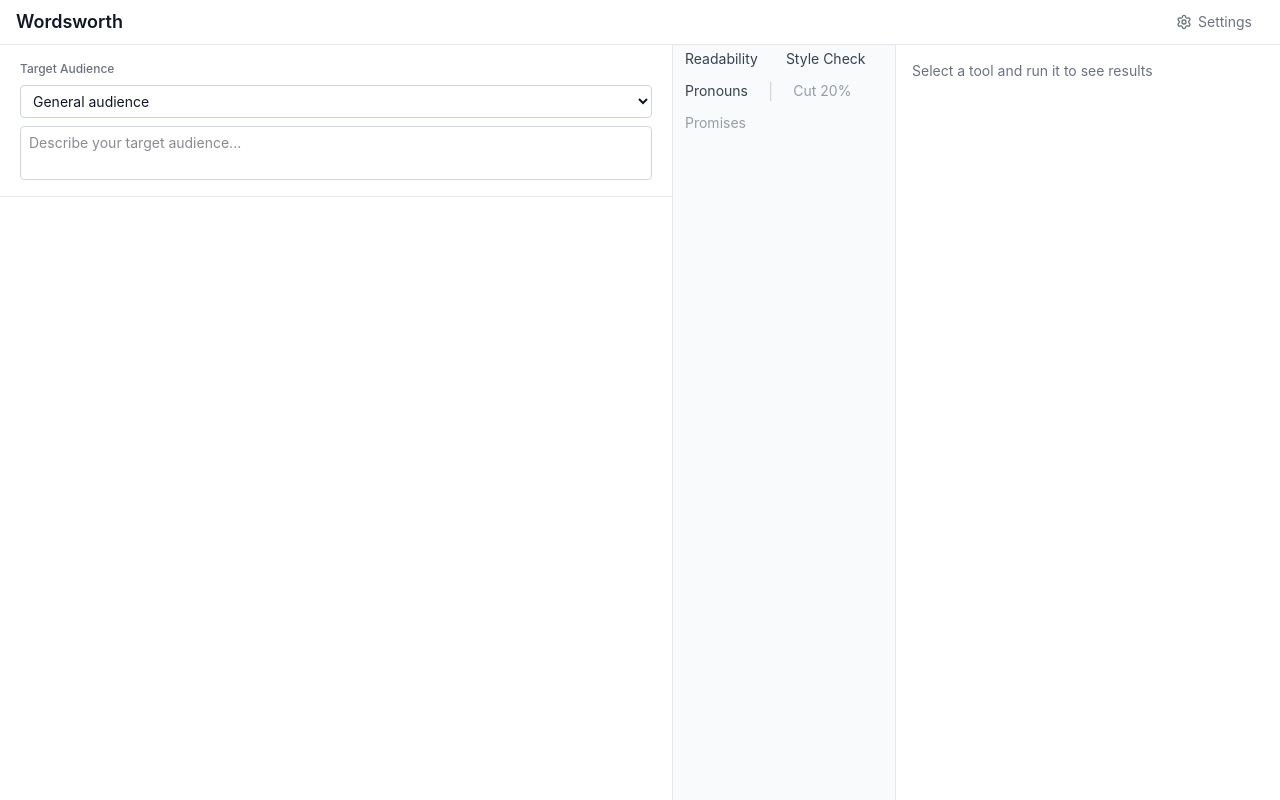
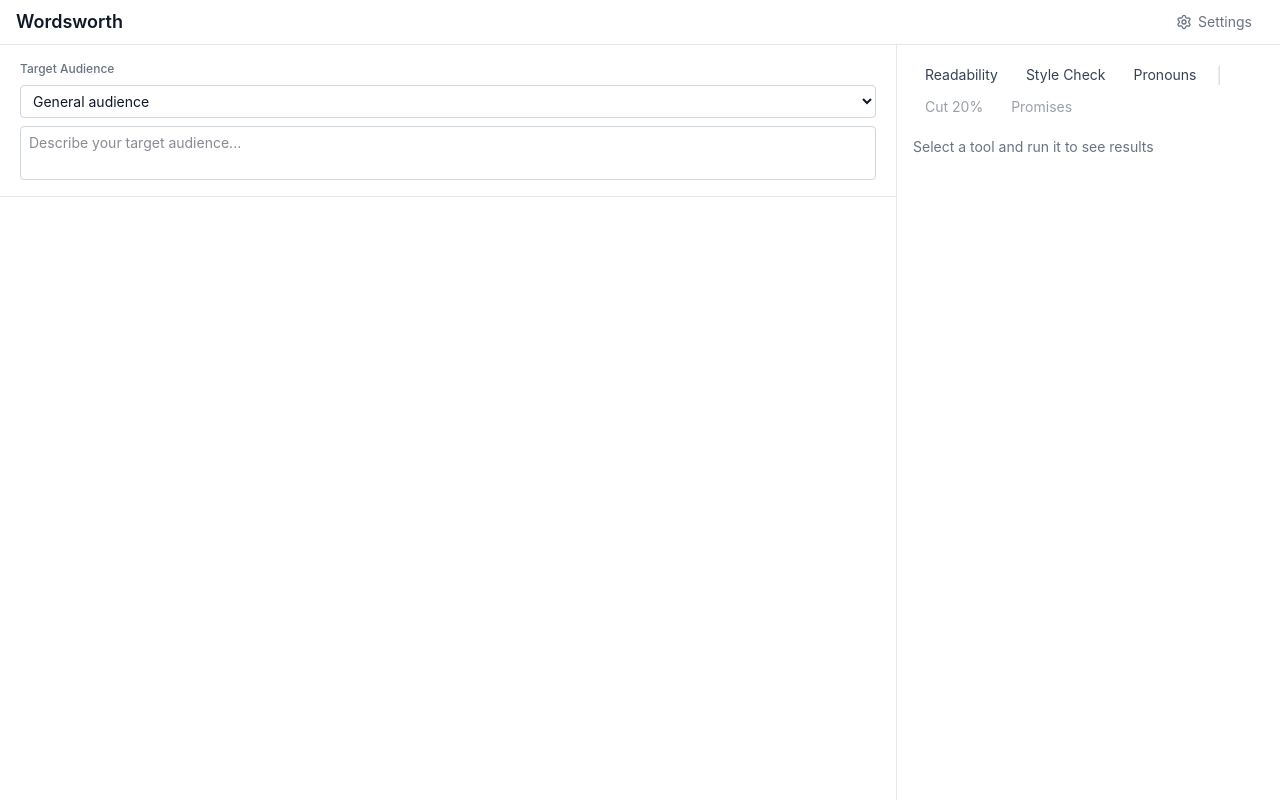
Before and after one commit to phazonoverload/wordsworth, a Vue app: page / in a window 1280 px wide. Built offline with nearby package versions, Linux system fonts and the light colour scheme.

Commit message:
refactor: convert to 2-pane layout, move ToolSelector into ResultsPane

```diff
--- a/src/App.vue
+++ b/src/App.vue
@@ -2,7 +2,6 @@
 import { ref } from 'vue'
 import { Settings } from 'lucide-vue-next'
 import EditorPane from '@/components/EditorPane.vue'
-import ToolSelector from '@/components/ToolSelector.vue'
 import ReaderContext from '@/components/ReaderContext.vue'
 import ResultsPane from '@/components/ResultsPane.vue'
 import SettingsModal from '@/components/SettingsModal.vue'
@@ -26,7 +25,7 @@ useAutoRun()
       </button>
     </header>
 
-    <!-- Main content: 3-column layout -->
+    <!-- Main content: 2-pane layout -->
     <div class="flex-1 flex overflow-hidden">
       <!-- Left: Editor + Reader Context -->
       <div class="flex-1 flex flex-col overflow-hidden">
@@ -34,13 +33,8 @@ useAutoRun()
         <EditorPane class="flex-1" />
       </div>
 
-      <!-- Center: Tool bar -->
-      <aside class="w-56 border-x border-gray-200 overflow-y-auto bg-gray-50">
-        <ToolSelector />
-      </aside>
-
-      <!-- Right: Results -->
-      <aside class="w-96 overflow-y-auto">
+      <!-- Right: Results (includes ToolSelector at top) -->
+      <aside class="w-96 border-l border-gray-200 overflow-y-auto">
         <ResultsPane />
       </aside>
     </div>
--- a/src/components/ResultsPane.vue
+++ b/src/components/ResultsPane.vue
@@ -1,5 +1,6 @@
 <script setup lang="ts">
 import { useToolStore } from '@/stores/tools'
+import ToolSelector from '@/components/ToolSelector.vue'
 import ReadabilityResult from '@/components/results/ReadabilityResult.vue'
 import StyleCheckResult from '@/components/results/StyleCheckResult.vue'
 import PronounResult from '@/components/results/PronounResult.vue'
@@ -11,6 +12,7 @@ const toolStore = useToolStore()
 
 <template>
   <div class="results-pane flex flex-col gap-4 p-4">
+    <ToolSelector />
     <div v-if="toolStore.isRunning" class="text-sm text-gray-500">Analyzing...</div>
     <div v-else-if="!toolStore.result" class="text-sm text-gray-500">
       Select a tool and run it to see results
```
Also changed, not shown: 2 other files (tests, documents, lock files or other folders).
